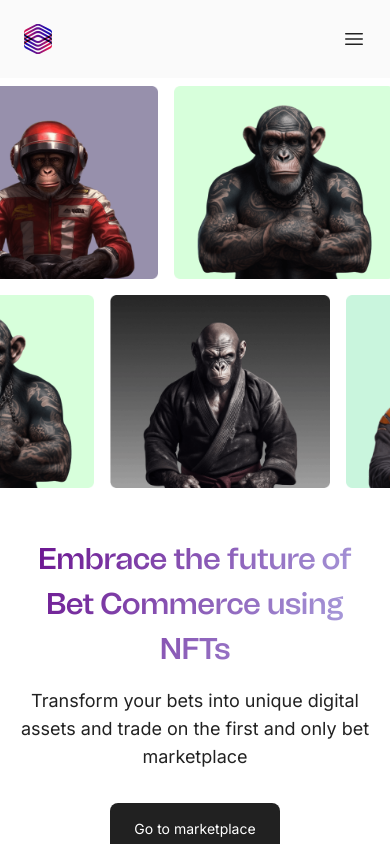
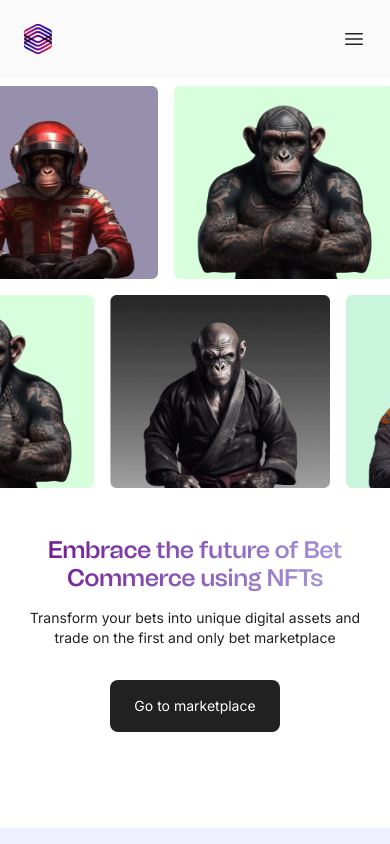
Before and after one commit to gitguti/bug-free-spoon, a Next.js app: page / in a window 390 px wide. Shown: the top 844 px of the page. Built offline with nearby package versions, Linux system fonts and the light colour scheme.

Commit message:
fixed the marketplace section

```diff
--- a/src/app/components/home/Carousel.jsx
+++ b/src/app/components/home/Carousel.jsx
@@ -25,7 +25,7 @@ export default function Carousel({
     const totalWidth = 100 * slides.length;
 
     return (
-      <div className="overflow-hidden relative">
+      <div className="overflow-hidden relative flex flex-col pb-4">
         <div
           className="flex transition-transform ease-out duration-500"
           style={{ width: `${totalWidth}%`, transform: `translateX(-${curr * slideWidth}%)` }}
@@ -37,16 +37,16 @@ export default function Carousel({
             </div>
           ))}
         </div>
-            <div className="inset-0 flex items-center p-4 justify-end">
+            <div className="inline-flex mt-2 p-2 justify-end bg-white rounded-full shadow-md self-end">
         <button
           onClick={prev}
-          className="p-1 rounded-full shadow bg-white/80 text-gray-800 hover:bg-white"
+          className="p-1 text-[#909090]"
         >
           <ChevronLeft />
         </button>
         <button
           onClick={next}
-          className="p-1 rounded-full shadow bg-purple text-white ml-6"
+          className="p-1 rounded-full shadow bg-[#3C0D9F] text-white ml-4"
         >
         <ChevronRight />
         </button>
--- a/src/app/components/home/Hero.jsx
+++ b/src/app/components/home/Hero.jsx
@@ -79,8 +79,8 @@ const Hero = () => {
       </div>
         <div className="px-px sm:px-8 w-11/12 3xl:w-10/12 mx-auto flex justify-center mt-10 mb-24 2xl:mb-40 2xl:mt-16 3xl:mt-24">
           <div className="text-center mx-auto 3xl:w-9/12">
-            <h1 className="font-tomato text-3xl md:text-6xl 2xl:text-8xl font-semibold leading-normal mb-4 text-center text-gradient">Embrace the future of Bet Commerce using NFTs</h1>
-            <p className="text-lg text-new-black mb-8 2xl:text-2xl lg:w-1/3 3xl:w-1/2 mx-auto ">Transform your bets into unique digital assets and trade on the first and only bet marketplace</p>
+            <h1 className="font-tomato text-2xl md:text-6xl 2xl:text-8xl font-semibold leading-7 mb-4 text-center text-gradient">Embrace the future of Bet Commerce using NFTs</h1>
+            <p className="text-sm md:text-lg text-new-black mb-8 2xl:text-2xl lg:w-1/3 3xl:w-1/2 mx-auto ">Transform your bets into unique digital assets and trade on the first and only bet marketplace</p>
             <Button variant="filled" className="text-red-500">Go to marketplace</Button>
           </div>
         </div>
```
